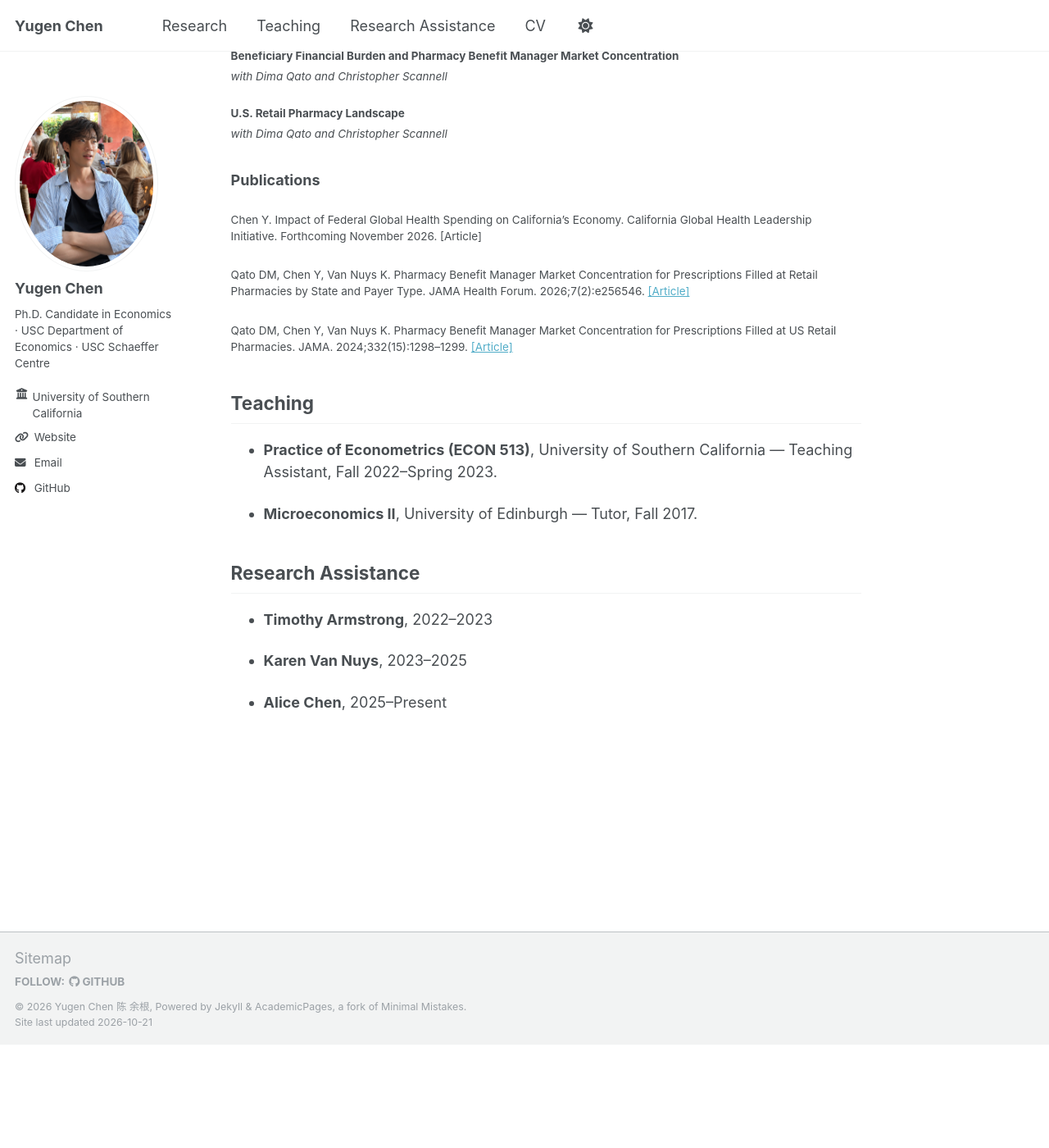
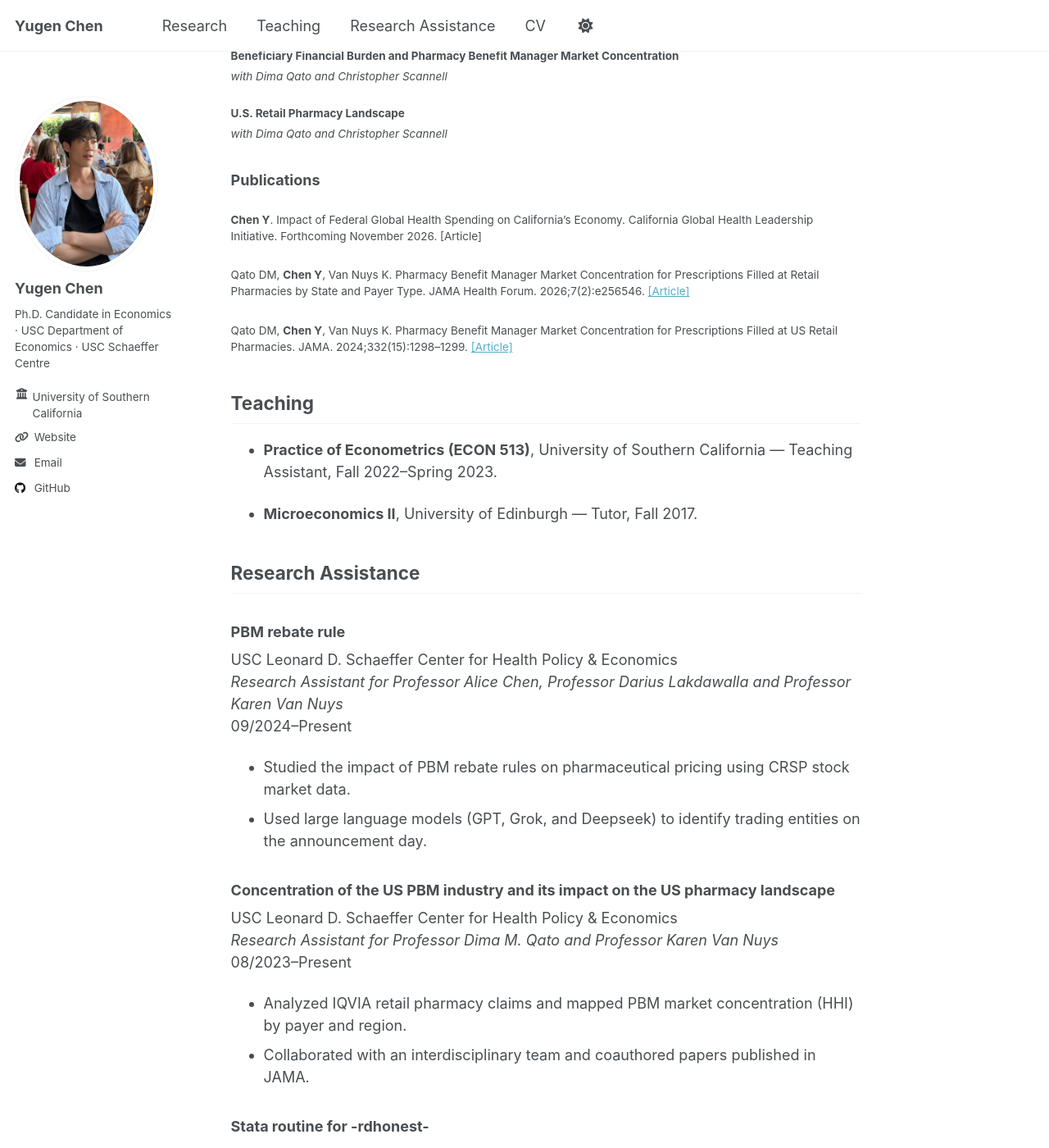
Before and after one commit to YugenChen/YugenChen.github.io, a Jekyll site: the page built from _pages/about.md, in a window 1280 px wide and 1400 px high, scrolled down 755 px. Shown: the whole window at 82% size. Built offline with Jekyll 4.4.1, drawn with Linux system fonts in a browser that asks for light colours; before the commit the page ends 2029 px from its top, so only the background shows below that; some of the changed text lies outside the part shown.

Commit message:
Emphasize publication authors and expand research assistance experience

```diff
--- a/_data/research_assistance.yml
+++ b/_data/research_assistance.yml
@@ -1,7 +1,28 @@
-# Research Assistant entries from the uploaded CV; names and dates only.
-- professor: "Timothy Armstrong"
-  dates: "2022–2023"
-- professor: "Karen Van Nuys"
-  dates: "2023–2025"
-- professor: "Alice Chen"
-  dates: "2025–Present"
+# Project details and updated dates from the owner's supplied experience screenshot.
+- project: "PBM rebate rule"
+  institution: "USC Leonard D. Schaeffer Center for Health Policy & Economics"
+  professors:
+    - "Alice Chen"
+    - "Darius Lakdawalla"
+    - "Karen Van Nuys"
+  dates: "09/2024–Present"
+  details:
+    - "Studied the impact of PBM rebate rules on pharmaceutical pricing using CRSP stock market data."
+    - "Used large language models (GPT, Grok, and Deepseek) to identify trading entities on the announcement day."
+- project: "Concentration of the US PBM industry and its impact on the US pharmacy landscape"
+  institution: "USC Leonard D. Schaeffer Center for Health Policy & Economics"
+  professors:
+    - "Dima M. Qato"
+    - "Karen Van Nuys"
+  dates: "08/2023–Present"
+  details:
+    - "Analyzed IQVIA retail pharmacy claims and mapped PBM market concentration (HHI) by payer and region."
+    - "Collaborated with an interdisciplinary team and coauthored papers published in JAMA."
+- project: "Stata routine for -rdhonest-"
+  institution: "Department of Economics, USC"
+  professors:
+    - "Timothy Armstrong"
+  dates: "06/2022–05/2023"
+  details:
+    - "Developed a Stata routine in Mata for rdhonest, a regression discontinuity method."
+    - "Resolved user issues and improved routine functionality."
--- a/_includes/publication.html
+++ b/_includes/publication.html
@@ -1,4 +1,4 @@
 {% assign publication = include.paper %}
 <article class="research-paper publication">
-  <h4 class="publication-citation">{{ publication.authors }} {{ publication.title }}. {{ publication.venue }} {% if publication.url %}<a class="paper-article-link" href="{{ publication.url }}">[Article]</a>{% else %}<span class="paper-article-link" title="Article link to be added">[Article]</span>{% endif %}</h4>
+  <h4 class="publication-citation">{{ publication.authors | escape | replace: 'Chen Y', '<strong>Chen Y</strong>' }} {{ publication.title }}. {{ publication.venue }} {% if publication.url %}<a class="paper-article-link" href="{{ publication.url }}">[Article]</a>{% else %}<span class="paper-article-link" title="Article link to be added">[Article]</span>{% endif %}</h4>
 </article>
--- a/_includes/research-assistance.html
+++ b/_includes/research-assistance.html
@@ -1,3 +1,11 @@
 {% for experience in site.data.research_assistance %}
-- **{{ experience.professor }}**, {{ experience.dates }}
+<article class="research-assistance">
+  <h3>{{ experience.project | escape }}</h3>
+  <p>{{ experience.institution | escape }}<br>
+  <em>Research Assistant for {% for professor in experience.professors %}Professor {{ professor | escape }}{% unless forloop.last %}{% if forloop.rindex == 2 %} and {% else %}, {% endif %}{% endunless %}{% endfor %}</em><br>
+  {{ experience.dates | escape }}</p>
+  <ul>
+    {% for detail in experience.details %}<li>{{ detail | escape }}</li>{% endfor %}
+  </ul>
+</article>
 {% endfor %}
```
Also changed, not shown: docs/website-audit.md (+4 -0 lines).
